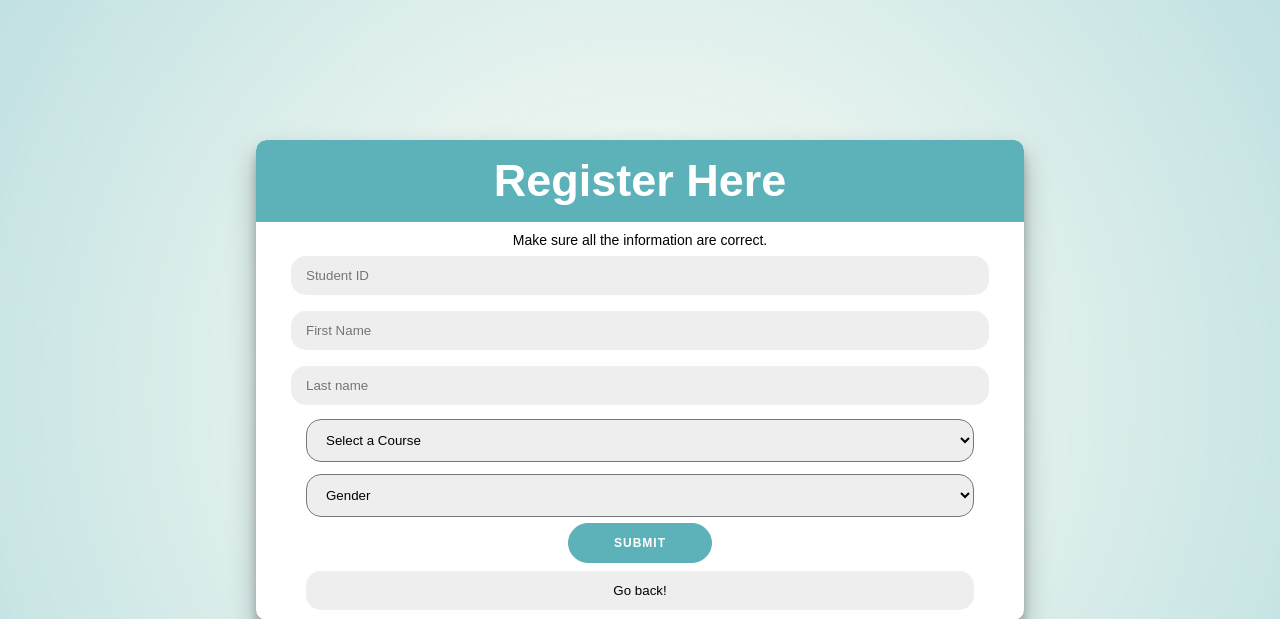
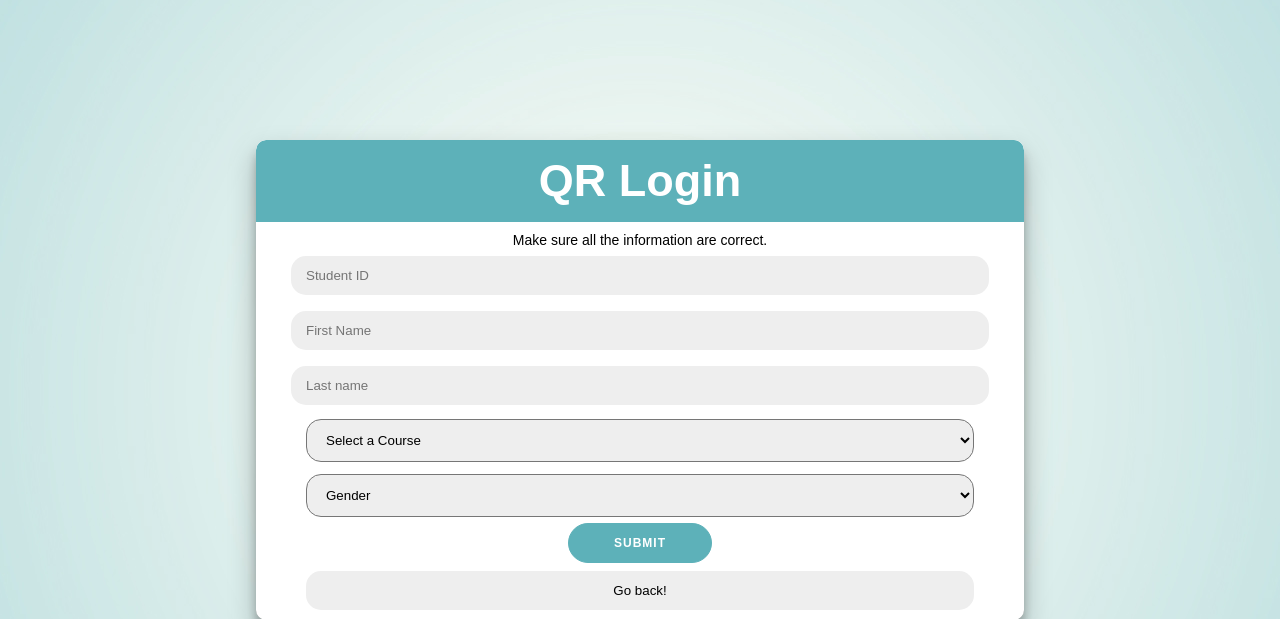
Before and after one commit to Nsorita14/facerecogqr, a PHP site: page /webapp/RegPage.php in a window 1280 px wide. Shown: the top 619 px of the page. Run offline with PHP 8.4, Linux system fonts and the light colour scheme.

Commit message:
QR login

```diff
--- a/RegPage.php
+++ b/RegPage.php
@@ -16,7 +16,7 @@ include 'error.php';
     <div class="container" id="container">
     <div class="form container submit-container">
 
-    <h1 class=" bg-info text-white">Register Here</h1>
+    <h1 class=" bg-info text-white">QR Login</h1>
 
 
     <form action="loc.php">
```
